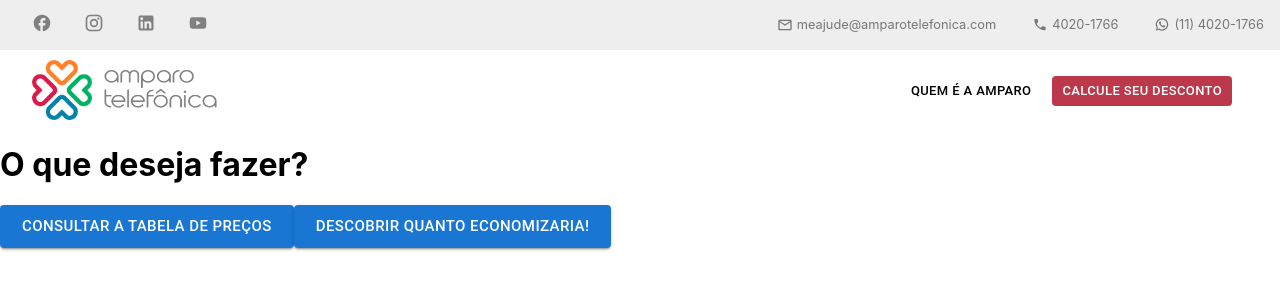
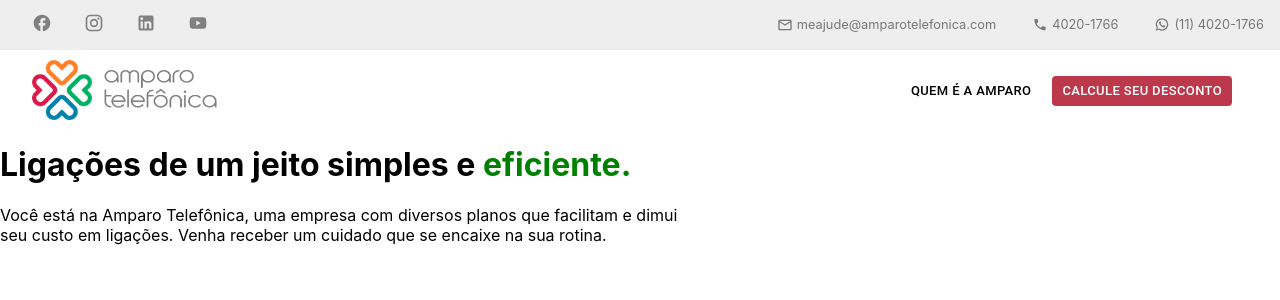
Before and after one commit to joaoreisjpk/Amparo-Saude-Challenge, a Next.js app: page / in a window 1280 px wide. Shown: the top 300 px of the page. Built offline with nearby package versions, Linux system fonts and the light colour scheme.

Commit message:
solving the getStaticProps problem, changing to getServerSideProps

```diff
--- a/src/pages/calculadora/index.tsx
+++ b/src/pages/calculadora/index.tsx
@@ -20,9 +20,9 @@ export default function Calculadora({ data }: pricesData): JSX.Element {
   );
 }
 
-import type { GetStaticProps } from 'next';
+import type { GetServerSideProps } from 'next';
 
-export const getStaticProps: GetStaticProps = async () => {
+export const getServerSideProps: GetServerSideProps = async () => {
   const prices = [
     {
       id: 1,
--- a/src/pages/index.tsx
+++ b/src/pages/index.tsx
@@ -14,21 +14,17 @@ const Home: NextPage = () => {
         <link rel='shortcut icon' href='/favicon.ico' />
       </Head>
       <Header />
-      <h1>O que deseja fazer?</h1>
-      <Button
-        size='large'
-        variant='contained'
-        onClick={() => push('/price-table')}
-      >
-        Consultar a tabela de preços
-      </Button>
-      <Button
-        size='large'
-        variant='contained'
-        onClick={() => push('/calculadora')}
-      >
-        Descobrir quanto economizaria!
-      </Button>
+      <div style={{ width: '700px' }}>
+        <h1>
+          Ligações de um jeito simples e{' '}
+          <span style={{ color: 'green' }}>eficiente.</span>
+        </h1>
+        <p>
+          Você está na Amparo Telefônica, uma empresa com diversos planos que
+          facilitam e dimui seu custo em ligações. Venha receber um cuidado que
+          se encaixe na sua rotina.
+        </p>
+      </div>
     </div>
   );
 };
```
Also changed, not shown: src/pages/price-table/index.tsx (+6 -42 lines).
